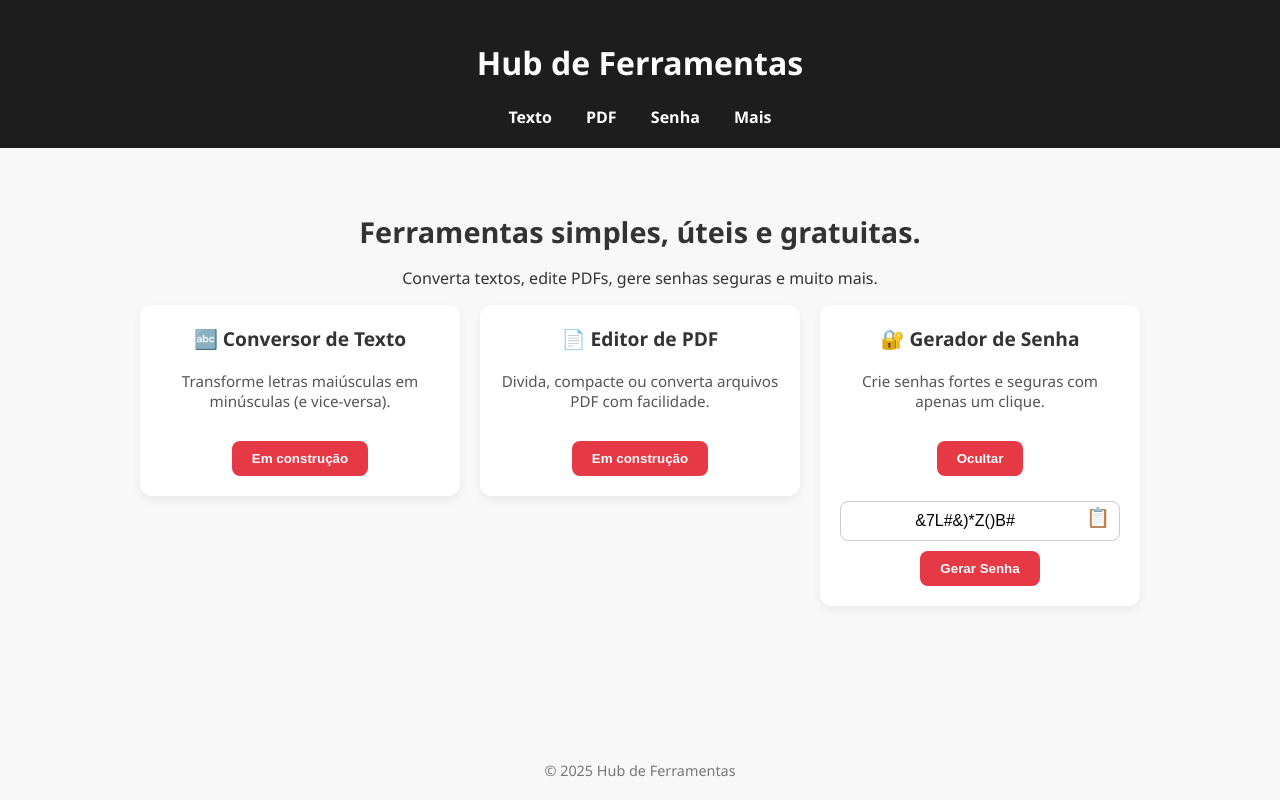
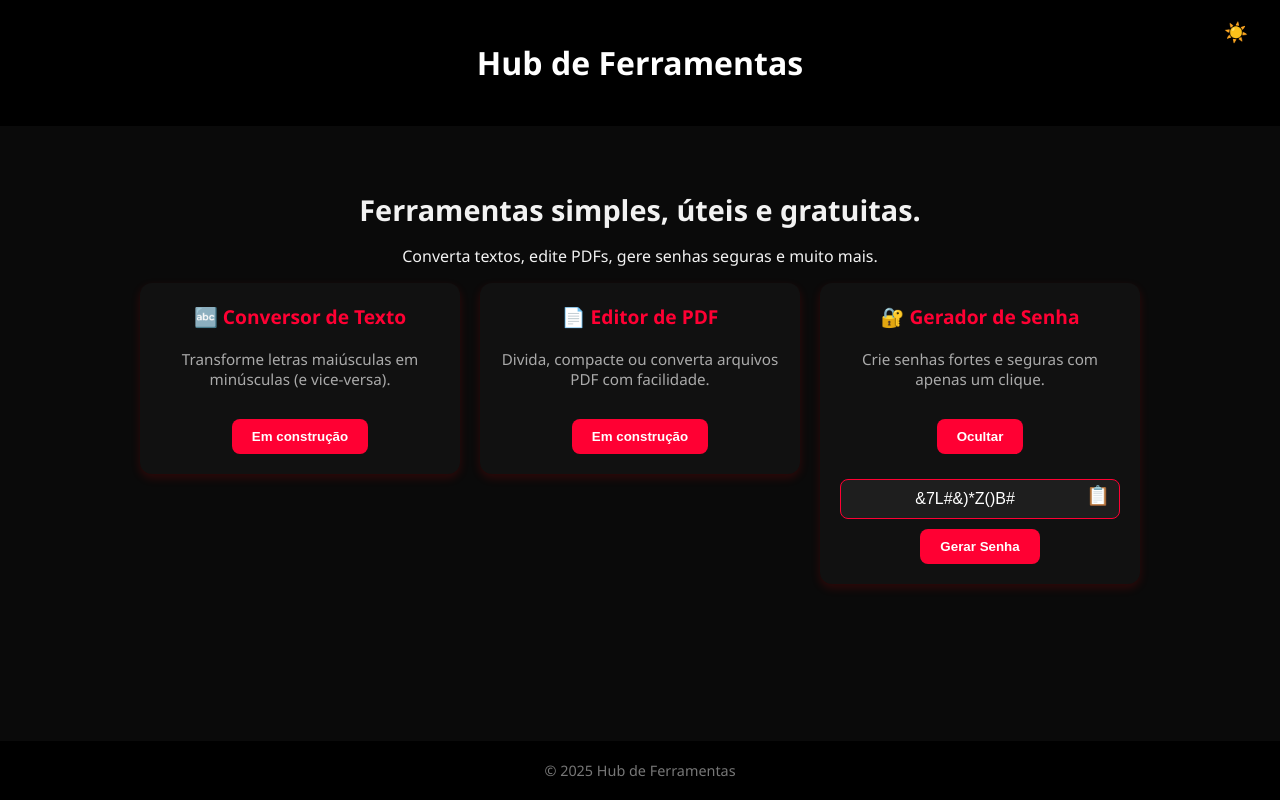
Before and after one commit to nogD3V/hubdeferramentas, a plain HTML site: page index.html in a window 1280 px wide. Both pictures are taken after a click on the button "Usar". Drawn offline with Linux system fonts and the light colour scheme.

Commit message:
GERAL | Alterado cores, adicionado modo dark e modo claro com um emoji no header, NAV removido para um local CLEAN, pois ainda não estão em utilização

```diff
--- a/css/style.css
+++ b/css/style.css
@@ -3,39 +3,42 @@ body {
   font-family: "Segoe UI", Tahoma, Geneva, Verdana, sans-serif;
   margin: 0;
   padding: 0;
-  background-color: #f8f8f8;
-  color: #333;
+  background-color: #0a0a0a;
+  color: #f2f2f2;
+  transition: background-color 0.4s ease, color 0.4s ease;
 }
 
-/* Fixar footer no final da tela */
+body.light-mode {
+  background-color: #f9f9f9;
+  color: #111;
+}
+
 html, body {
   height: 100%;
-  display: -webkit-flex;
-  display: -ms-flexbox;
   display: flex;
-  -webkit-flex-direction: column;
-     -ms-flex-direction: column;
   flex-direction: column;
 }
 
 body {
-  -webkit-flex: 1;
-     -ms-flex: 1;
   flex: 1;
 }
 
 .main {
-  -webkit-flex: 1;
-     -ms-flex: 1;
   flex: 1;
 }
 
-/* Cabeçalho */
 header {
-  background-color: #1d1d1d;
+  background-color: #000;
   color: white;
   padding: 20px 0;
   text-align: center;
+  animation: fadeIn 1s ease;
+  position: relative;
+}
+
+body.light-mode header {
+  background-color: #fff;
+  color: #111;
 }
 
 nav {
@@ -43,97 +46,153 @@ nav {
 }
 
 nav a {
-  color: white;
+  color: #ff0033;
   margin: 0 15px;
   text-decoration: none;
   font-weight: bold;
+  transition: color 0.3s ease;
 }
 
-/* Conteúdo principal */
+body.light-mode nav a {
+  color: #cc0029;
+}
+
+nav a:hover {
+  color: #cc0029;
+}
+
+body.light-mode nav a:hover {
+  color: #99001f;
+}
+
+/* Botão de alternar tema */
+#themeToggle {
+  position: absolute;
+  top: 15px;
+  right: 20px;
+  padding: 6px 12px;
+  font-size: 1.2rem;
+  border-radius: 6px;
+  background-color: transparent;
+  color: #ff0033;
+  border: none;
+  outline: none;
+  box-shadow: none;
+  cursor: pointer;
+  transition: color 0.3s ease;
+}
+
+#themeToggle:focus {
+  outline: none;
+}
+
+body.light-mode #themeToggle {
+  color: #cc0029;
+}
+
+#themeToggle:hover {
+  color: #99001f;
+}
+
+/* Transição suave do emoji */
+#themeToggle::after {
+  content: attr(data-theme-icon);
+  display: inline-block;
+  transition: opacity 0.3s ease;
+}
+
 .main {
   max-width: 1000px;
   margin: 40px auto;
   padding: 0 20px;
   text-align: center;
+  animation: fadeInUp 1s ease;
 }
 
 .main h2 {
   font-size: 1.8rem;
   margin-bottom: 10px;
+  color: inherit;
 }
 
 .tools {
-  display: -webkit-flex;
-  display: -ms-flexbox;
   display: flex;
-  -webkit-justify-content: center;
-     -ms-flex-pack: center;
   justify-content: center;
-  -webkit-align-items: flex-start;
-     -ms-flex-align: start;
   align-items: start;
-  -webkit-flex-wrap: wrap;
-     -ms-flex-wrap: wrap;
   flex-wrap: wrap;
   gap: 20px;
 }
 
 .tool-card {
-  background-color: white;
+  background-color: #111;
+  color: #eee;
   border-radius: 12px;
-  box-shadow: 0 4px 10px rgba(0, 0, 0, 0.06);
+  box-shadow: 0 4px 10px rgba(255, 0, 0, 0.15);
   padding: 20px;
   width: 280px;
-  -webkit-transition: -webkit-transform 0.3s ease;
-  transition: -webkit-transform 0.3s ease;
-  transition: transform 0.3s ease;
-  transition: transform 0.3s ease, -webkit-transform 0.3s ease;
+  transition: transform 0.3s ease, box-shadow 0.3s ease;
+  animation: fadeInUp 1s ease;
+}
+
+body.light-mode .tool-card {
+  background-color: #fff;
+  color: #111;
+  box-shadow: 0 4px 10px rgba(0, 0, 0, 0.1);
 }
 
 .tool-card:hover {
-  -webkit-transform: translateY(-5px);
-      -ms-transform: translateY(-5px);
-          transform: translateY(-5px);
+  transform: translateY(-8px);
+  box-shadow: 0 6px 20px rgba(255, 0, 0, 0.3);
 }
 
 .tool-card h3 {
   margin-top: 0;
   font-size: 1.2rem;
-  display: -webkit-flex;
-  display: -ms-flexbox;
+  color: #ff0033;
   display: flex;
-  -webkit-align-items: center;
-     -ms-flex-align: center;
   align-items: center;
-  -webkit-justify-content: center;
-     -ms-flex-pack: center;
   justify-content: center;
   gap: 8px;
 }
 
+body.light-mode .tool-card h3 {
+  color: #cc0029;
+}
+
 .tool-card p {
   font-size: 0.95rem;
+  color: #aaa;
+}
+
+body.light-mode .tool-card p {
   color: #555;
 }
 
 .tool-card button {
   margin-top: 15px;
   padding: 10px 20px;
-  background-color: #e63946;
+  background-color: #ff0033;
   color: white;
   border: none;
   border-radius: 8px;
   font-weight: bold;
   cursor: pointer;
-  -webkit-transition: background-color 0.3s ease;
-  transition: background-color 0.3s ease;
+  transition: background-color 0.3s ease, transform 0.2s ease;
+}
+
+body.light-mode .tool-card button {
+  background-color: #cc0029;
 }
 
 .tool-card button:hover {
-  background-color: #d8355e;
+  background-color: #cc0029;
+  transform: scale(1.05);
 }
 
-/* Gerador de Senha */
+body.light-mode .tool-card button:hover {
+  background-color: #99001f;
+}
+
 .oculto {
   display: none;
 }
@@ -141,7 +200,6 @@ nav a {
 #geradorSenhaBox {
   margin-top: 15px;
   overflow: hidden;
-  -webkit-transition: max-height 0.3s ease;
   transition: max-height 0.3s ease;
   max-height: 0;
 }
@@ -154,14 +212,9 @@ nav a {
   margin-top: 10px;
 }
 
-/* Campo com botão de copiar embutido */
 .senha-container {
   position: relative;
-  display: -webkit-flex;
-  display: -ms-flexbox;
   display: flex;
-  -webkit-align-items: center;
-     -ms-flex-align: center;
   align-items: center;
   max-width: 100%;
   margin-top: 10px;
@@ -171,10 +224,24 @@ nav a {
   width: 100%;
   padding: 10px 40px 10px 10px;
   font-size: 1rem;
-  border: 1px solid #ccc;
+  border: 1px solid #ff0033;
+  background-color: #1e1e1e;
   border-radius: 8px;
   box-sizing: border-box;
   text-align: center;
+  color: #ffffff;
+  transition: border-color 0.3s ease;
+}
+
+body.light-mode .senha-container input {
+  background-color: #fff;
+  color: #111;
+  border-color: #cc0029;
+}
+
+.senha-container input:focus {
+  outline: none;
+  border-color: #ff0033;
 }
 
 .senha-container button {
@@ -186,27 +253,52 @@ nav a {
   cursor: pointer;
   font-size: 1.2rem;
   padding: 0;
-  color: #333;
-  display: -webkit-flex;
-  display: -ms-flexbox;
+  color: #bbb;
   display: flex;
-  -webkit-align-items: center;
-     -ms-flex-align: center;
   align-items: center;
-  -webkit-justify-content: center;
-     -ms-flex-pack: center;
   justify-content: center;
+  transition: color 0.3s ease;
+}
+
+body.light-mode .senha-container button {
+  color: #444;
 }
 
 .senha-container button:hover {
-  color: #d20000;
+  color: #ff0033;
 }
 
-/* Rodapé */
+body.light-mode .senha-container button:hover {
+  color: #cc0029;
+}
+
 footer {
   text-align: center;
   margin-top: auto;
   padding: 20px;
   font-size: 0.9rem;
+  background-color: #000;
   color: #777;
+  animation: fadeIn 1s ease;
 }
+
+body.light-mode footer {
+  background-color: #fff;
+  color: #555;
+}
+
+@keyframes fadeIn {
+  0% { opacity: 0; }
+  100% { opacity: 1; }
+}
+
+@keyframes fadeInUp {
+  0% {
+    opacity: 0;
+    transform: translateY(20px);
+  }
+  100% {
+    opacity: 1;
+    transform: translateY(0);
+  }
+}
--- a/index.html
+++ b/index.html
@@ -14,12 +14,7 @@
   <body>
     <header>
       <h1>Hub de Ferramentas</h1>
-      <nav>
-        <a href="#">Texto</a>
-        <a href="#">PDF</a>
-        <a href="#">Senha</a>
-        <a href="#">Mais</a>
-      </nav>
+      <button id="themeToggle" onclick="toggleTheme()" data-theme-icon="🌙"></button>
     </header>
 
     <section class="main">
@@ -27,21 +22,18 @@
       <p>Converta textos, edite PDFs, gere senhas seguras e muito mais.</p>
 
       <div class="tools">
-        <!-- Conversor de Texto -->
         <div class="tool-card">
           <h3>🔤 Conversor de Texto</h3>
           <p>Transforme letras maiúsculas em minúsculas (e vice-versa).</p>
           <button>Em construção</button>
         </div>
 
-        <!-- Editor de PDF -->
         <div class="tool-card">
           <h3>📄 Editor de PDF</h3>
           <p>Divida, compacte ou converta arquivos PDF com facilidade.</p>
           <button>Em construção</button>
         </div>
 
-        <!-- Gerador de Senha -->
         <div class="tool-card">
           <h3>🔐 Gerador de Senha</h3>
           <p>Crie senhas fortes e seguras com apenas um clique.</p>
--- a/js/gerarSenha.js
+++ b/js/gerarSenha.js
@@ -16,9 +16,7 @@ function gerarSenha() {
     senha += todos.charAt(Math.floor(Math.random() * todos.length));
   }
 
-  // Embaralha a senha para distribuir os caracteres especiais
   senha = senha.split('').sort(() => Math.random() - 0.5).join('');
-
   document.getElementById("senhaGerada").value = senha;
 }
 
@@ -45,3 +43,30 @@ function copiarSenha() {
   botao.textContent = "✅";
   setTimeout(() => (botao.textContent = original), 1000);
 }
+
+// Alternância de tema com transição suave do emoji
+function toggleTheme() {
+  const body = document.body;
+  const toggleBtn = document.getElementById("themeToggle");
+  body.classList.toggle("light-mode");
+
+  if (body.classList.contains("light-mode")) {
+    toggleBtn.setAttribute("data-theme-icon", "🌙");
+    localStorage.setItem("theme", "light");
+  } else {
+    toggleBtn.setAttribute("data-theme-icon", "☀️");
+    localStorage.setItem("theme", "dark");
+  }
+}
+
+window.addEventListener("DOMContentLoaded", () => {
+  const savedTheme = localStorage.getItem("theme");
+  const toggleBtn = document.getElementById("themeToggle");
+
+  if (savedTheme === "light") {
+    document.body.classList.add("light-mode");
+    toggleBtn.setAttribute("data-theme-icon", "🌙");
+  } else {
+    toggleBtn.setAttribute("data-theme-icon", "☀️");
+  }
+});
```
Lines whose indentation alone changed are shown as unchanged.
